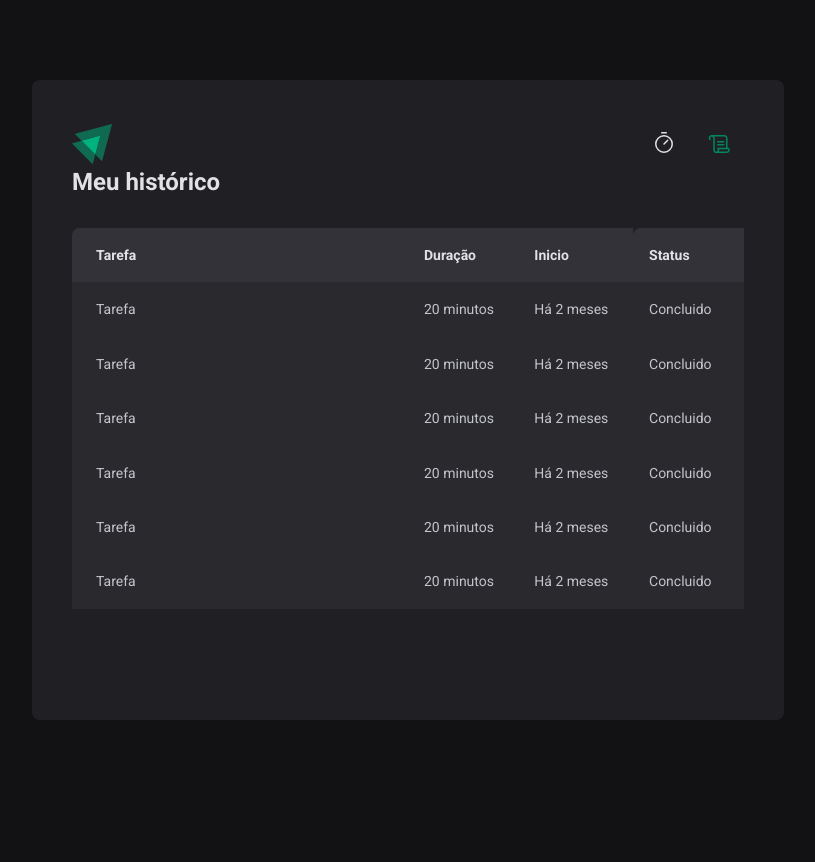
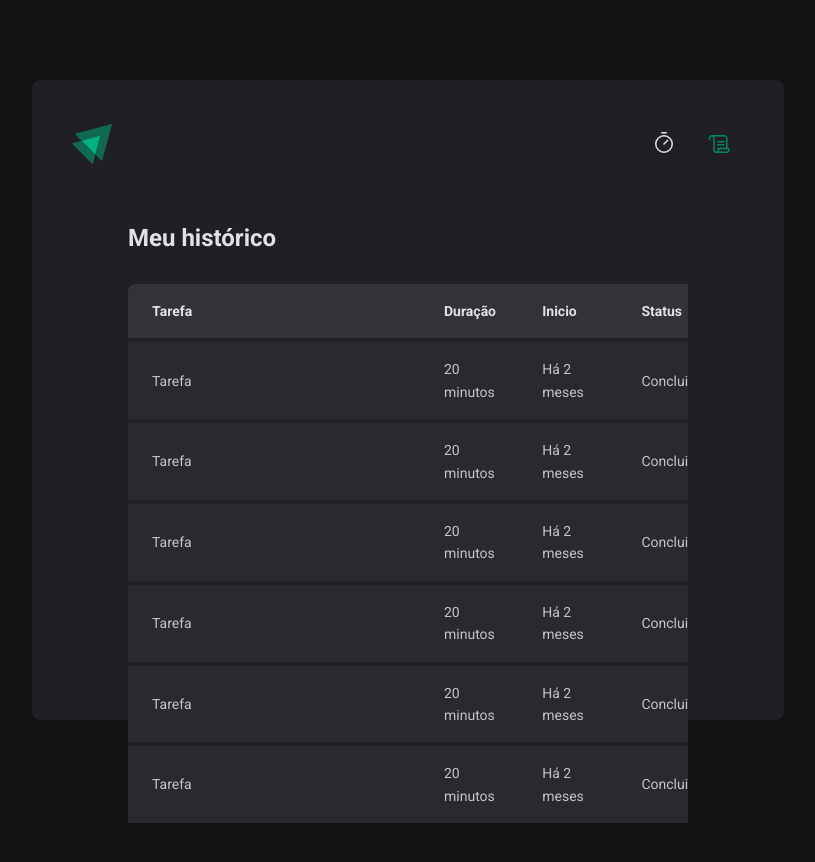
Before and after one commit to GabrielGCJ/p-02-react-js-rocketseat-timer, a React (Vite) app: page /history in a window 1280 px wide. Shown: the top 862 px of the page, without its empty margins (232-1047 px from the left). Before the commit the page ends 800 px from the top, so only its background shows below. Built offline with nearby package versions, Linux system fonts and the light colour scheme.

Commit message:
feature/update-history-page

```diff
--- a/src/pages/History/styles.ts
+++ b/src/pages/History/styles.ts
@@ -2,7 +2,7 @@ import styled from 'styled-components'
 
 export const HistoryContainer = styled.main`
   flex: 1;
-  /* padding: 3.5rem; */
+  padding: 3.5rem;
 
   display: flex;
   flex-direction: column;
@@ -37,14 +37,14 @@ export const HistoryList = styled.div`
       }
 
       &:last-child {
-        border-top-left-radius: 8px;
+        border-top-right-radius: 8px;
         padding-right: 1.5rem;
       }
     }
 
     td {
       background-color: ${(props) => props.theme['gray-700']};
-      border-top: ${(props) => props.theme['gray-800']};
+      border-top: 4px solid ${(props) => props.theme['gray-800']};
       padding: 1rem;
       font-size: 0.875rem;
       line-height: 1.6;
```
